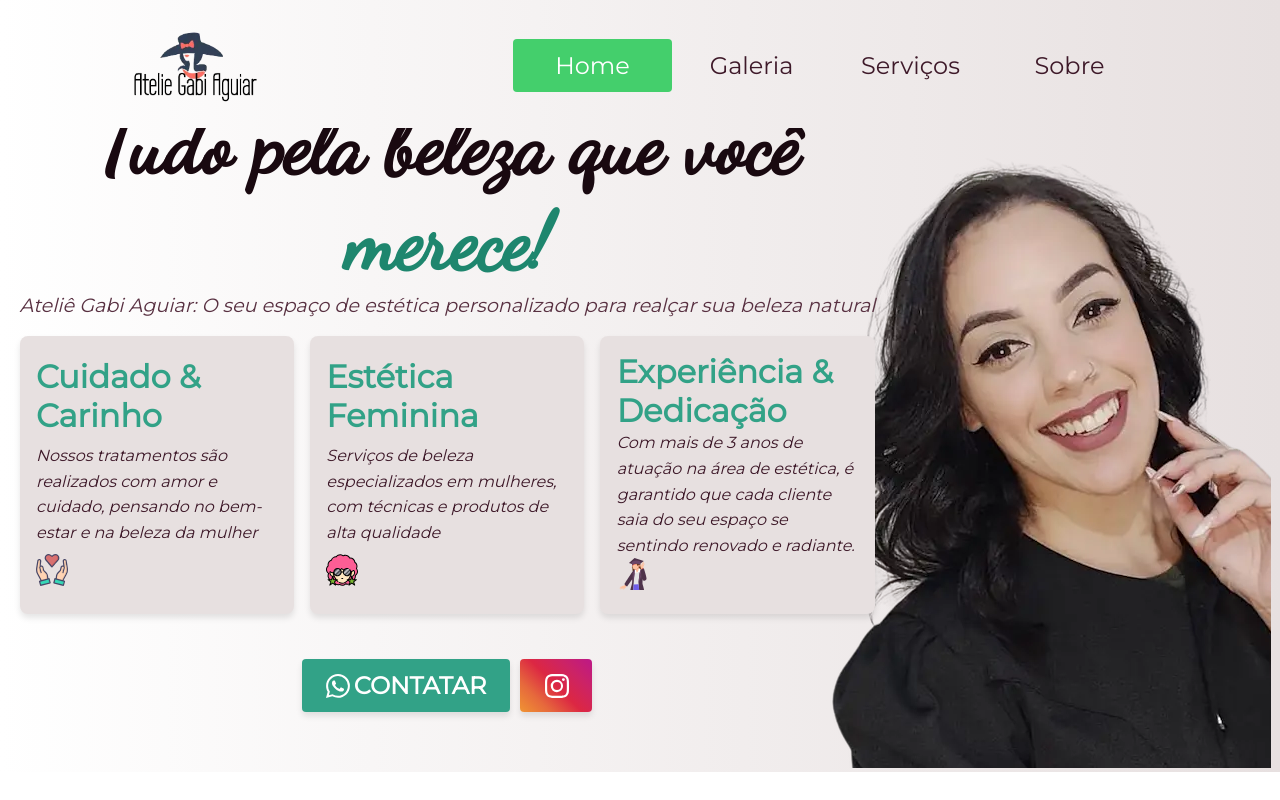
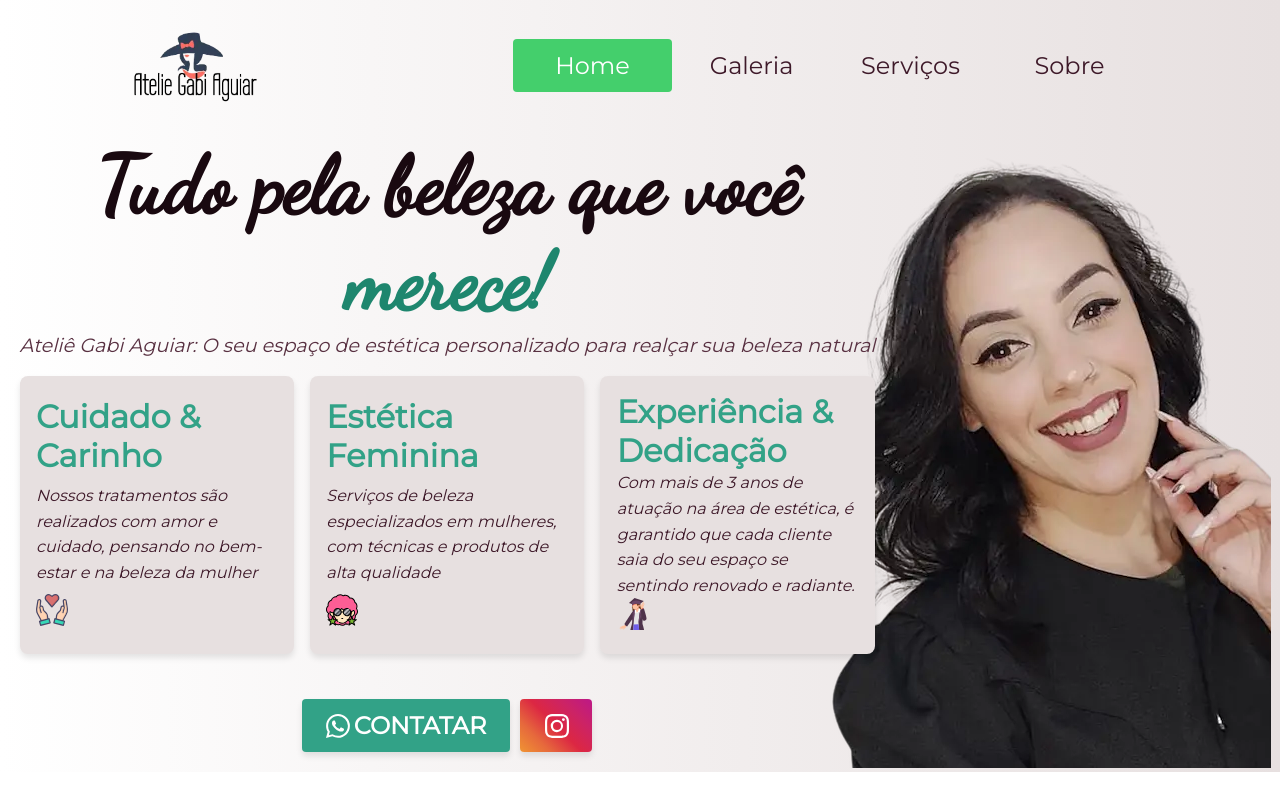
Before and after one commit to FilipeSall/Atelie-Gabi-Aguiar, a React (Create React App) app: page / in a window 1280 px wide. Built offline with nearby package versions, Linux system fonts and the light colour scheme.

Commit message:
ajustando css p/ o neflify

```diff
--- a/src/App.js
+++ b/src/App.js
@@ -11,13 +11,10 @@ function App() {
       <BrowserRouter>
         <div className="App">
           <Header />
-
-          <div>
             <Routes>
               <Route path='/' element={<Home />} />
               <Route path='/services' element={<Services />} />
             </Routes>
-          </div>
         </div>
       </BrowserRouter>
     </GlobalProvider>
--- a/src/components/home/Home.module.css
+++ b/src/components/home/Home.module.css
@@ -14,7 +14,7 @@
     text-align: center;
     align-items: center;
     width: 70%;
-    height: 70vh;
+    height: 80vh;
     font-size: 2rem;
 
   }
@@ -24,7 +24,6 @@
     display: flex;
     align-items: center;
     justify-content: center;
-
     width: 30%;
   }
 
```
